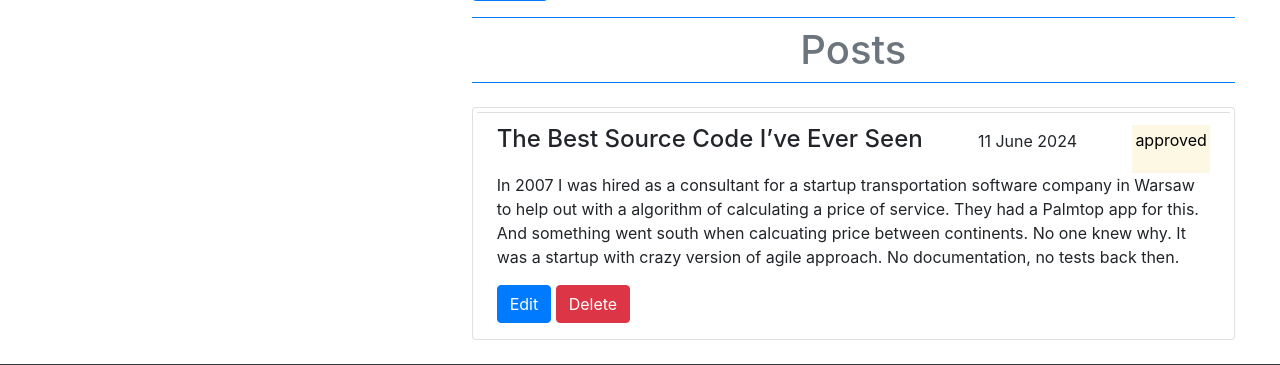
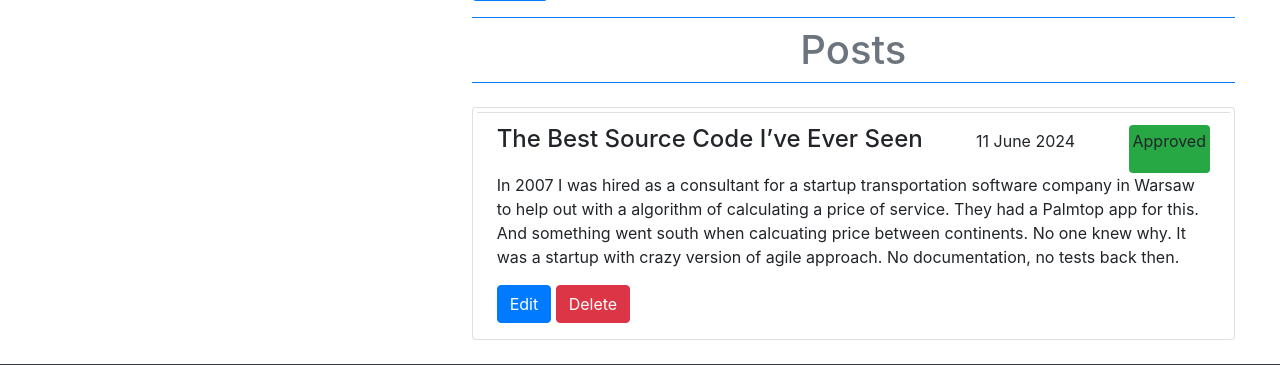
Before and after one commit to Birhanek/note, a Flask app: page /posts/ in a window 1280 px wide. Shown: the part 698-1063 px from the top of the page. Run offline with Flask 3, Linux system fonts and the light colour scheme; a user stored in the database is signed in; some libraries are stand-ins or nearby versions.

Commit message:
post deletion added

```diff
--- a/note/posts.py
+++ b/note/posts.py
@@ -17,6 +17,7 @@ def get_all_posts():
     all_posts = Posts.query.all()
     return render_template("dashboard.html", category=mapper, get_all_post= all_posts, is_post_update = is_post_updating, user=current_user)
 
+# Creating a post
 @posts.route('/create-post', methods=['POST', 'GET'])
 @login_required
 def create_post():
@@ -29,6 +30,7 @@ def create_post():
 
     return redirect(url_for('posts.get_all_posts'))
 
+# Changing the status of a post that is managed by the administrator
 @posts.route('/get-detail/<int:id>/changed-status', methods=['POST'])
 @login_required
 def change_status(id):
@@ -40,6 +42,7 @@ def change_status(id):
         note_db.session.commit()
     return redirect(url_for('posts.get_all_posts'))
 
+#  get the details of a post
 @posts.route('/get-detail-of-post/<int:id>/see-more')
 @login_required
 def get_detail_post(id):
@@ -47,6 +50,7 @@ def get_detail_post(id):
     mapper = "status"
     return render_template("dashboard.html", category=mapper, status_post= get_post, is_post_update = is_post_updating, user=current_user)
 
+# post detail and a writer or an author
 @posts.route('/get-post-detail/<int:id>/<int:word>')
 def get_post_detail(id, word):
     get_post = Posts.query.filter_by(post_id = id).first_or_404()
@@ -55,3 +59,15 @@ def get_post_detail(id, word):
     element_post['name'] = author.first_name + ' ' + author.last_name
     element_post['data'] = get_post
     return render_template("/blogs/home.html",is_on_detail = True, status_post = element_post, user=current_user)
+
+# delete a post
+@posts.route('/get-delete-post/<int:id>/<int:extra>')
+@login_required
+def delete_post_by_id(id, extra):
+    deleted_post = Posts.query.filter_by(post_id = id).first_or_404()
+
+    note_db.session.delete(deleted_post)
+    note_db.session.commit()
+
+    return redirect(url_for('posts.get_all_posts'))
+#
--- a/note/templates/blogs/posts.html
+++ b/note/templates/blogs/posts.html
@@ -40,12 +40,12 @@
         {% if user.is_admin %}
             <ul class="list-group list-group-flush mt-3">
                 {% for post in get_all_post %}
-                    <article class="card user-select-auto p-1">
-                        <li class="list-group-item card-body">
+                    <article class="card user-select-auto mb-1">
+                        <li class="list-group-item card-body p-1">
                             <div class="d-flex flex-row border-bottom border-secondary justify-content-between text-decoration-underline">
                                 <h4 class="card-title">{{post.title}}</h4>
                                 <p class="bg-default rounded text-grey p-1">{{ post.publish_date.strftime('%d %B %Y') }}</p>
-                                <span role="contentinfo" class=" btn bg-secondary text-white disabled">{{ post.status.capitalize() }}</span>
+                                <span role="contentinfo" class=" btn text-secondary disabled rounded">{{ post.status.capitalize() }}</span>
                             </div>
 
                             <p class="card-text py-2">{{ post.content[:300]}} ...</p>
@@ -79,11 +79,11 @@
                             <div class="d-flex flex-row justify-content-between text-decoration-underline">
                                 <h4 class="card-title">{{post.title}}</h4>
                                 <p class="bg-default rounded text-grey p-1">{{ post.publish_date.strftime('%d %B %Y') }}</p>
-                                <mark>{{post.status}}</mark>
+                                <el class="bg-success rounded p-1">{{post.status.capitalize()}}</el>
                             </div>
                             <p class="card-text">{{ post.content}}</p>
                             <a href="/posts/{{post.post_id}}/update" class="btn btn-primary">Edit</a>
-                            <a href="/posts/{{post.post_id}}/delete" class="btn btn-danger">Delete</a>
+                            <a href="/posts/get-delete-post/{{post.post_id}}/{{range(1,40000000)| random}}" class="btn btn-danger">Delete</a>
                         </li>
                     </article>
                 {% endfor%}
--- a/note/templates/blogs/statusPost.html
+++ b/note/templates/blogs/statusPost.html
@@ -18,6 +18,8 @@
                 <button type="submit" class="btn btn-primary">Update Status</button>
             </form>
         </article>
+        {% else %}
+
     {% endif %}
 
 
```
Also changed, not shown: note/templates/blogs/home.html (+5 -5 lines), instance/notes.db.
